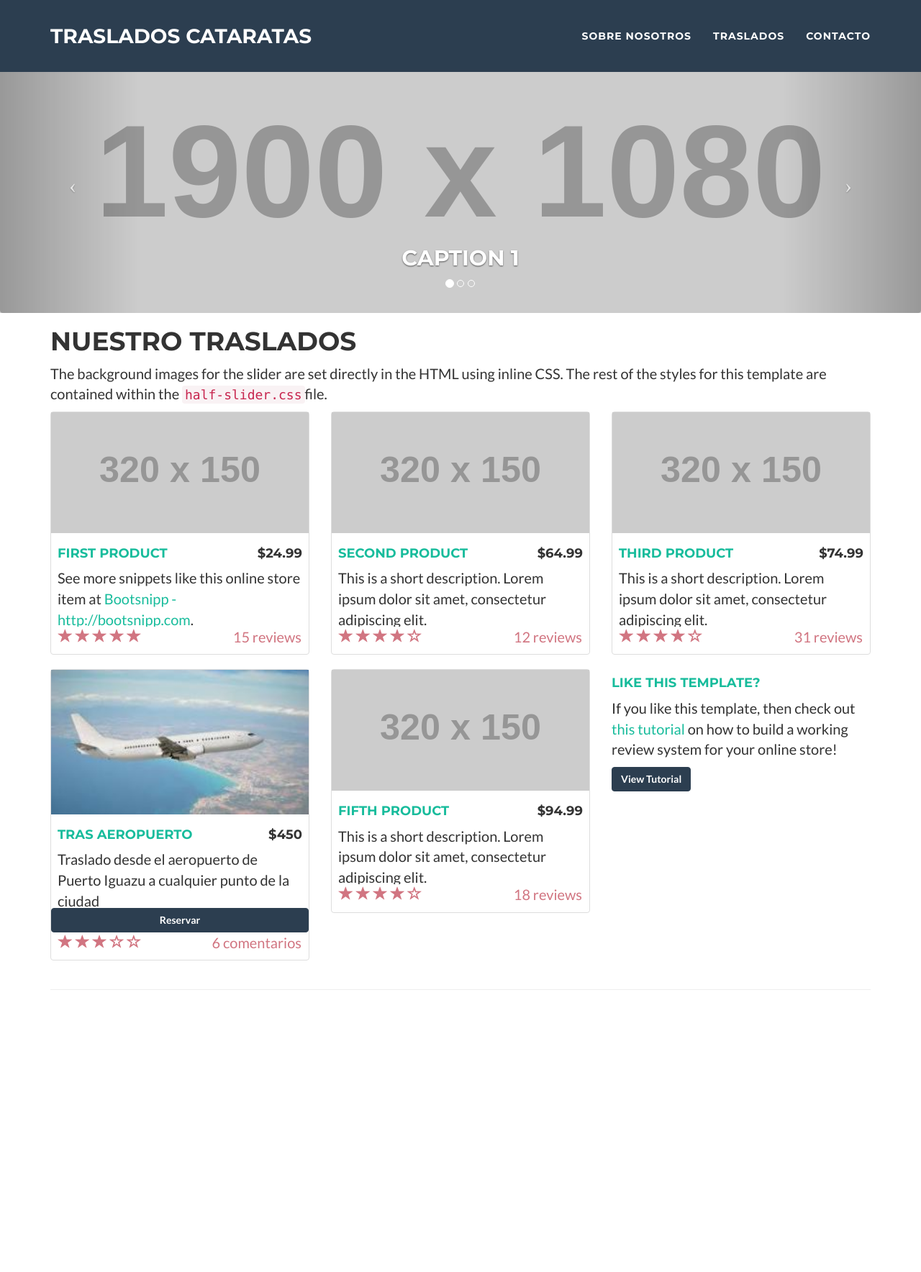
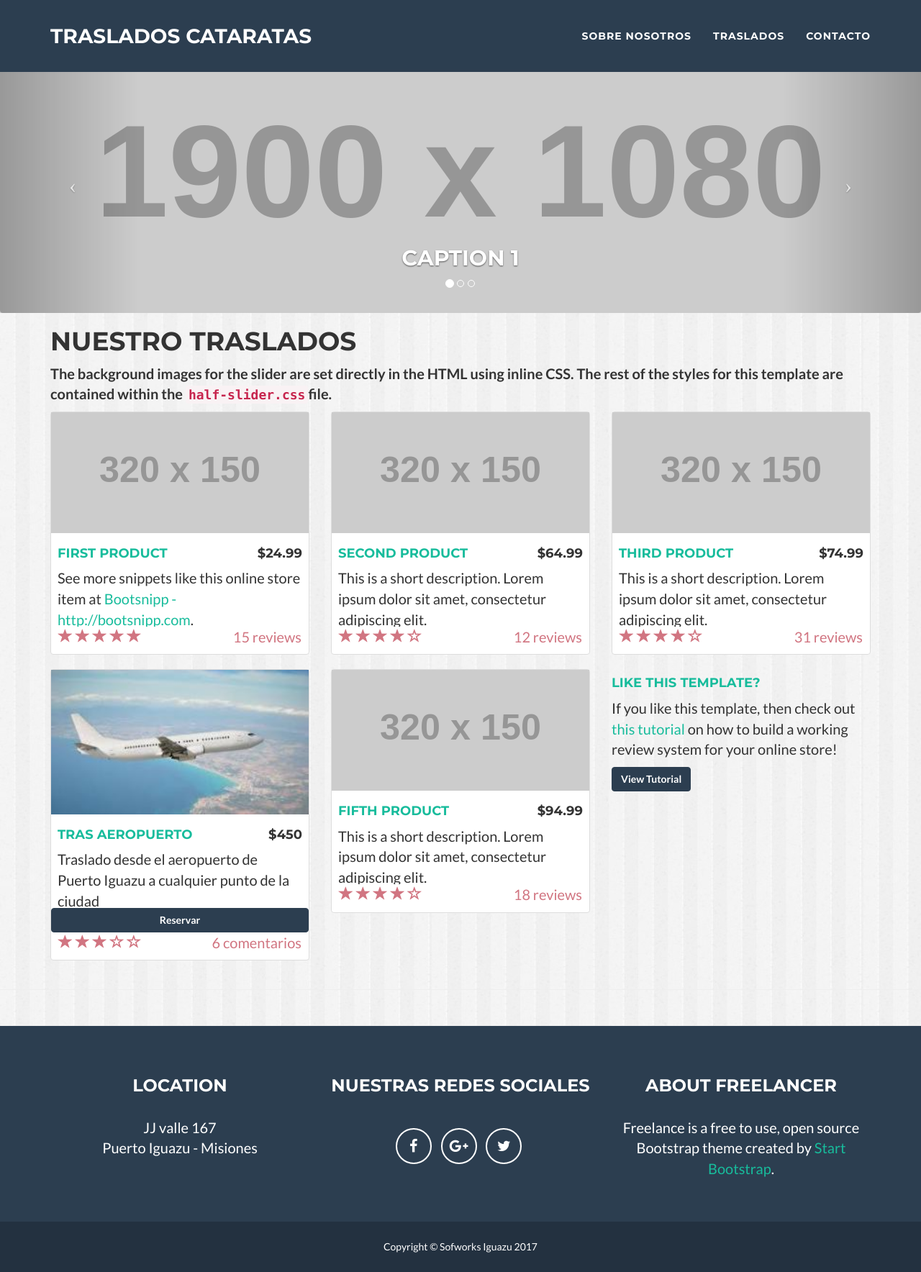
Before and after one commit to facundokpo04/traslados, a CodeIgniter app: page /database/ in a window 1280 px wide. Shown: the whole page at 72% size. Before the commit the page ends 1376 px from the top, so only its background shows below. Run offline with CodeIgniter, Linux system fonts and the light colour scheme; grey boxes labelled with a size stand in for pictures from a placeholder-image service; some libraries are stand-ins or nearby versions.

```diff
--- a/application/views/home/index.php
+++ b/application/views/home/index.php
@@ -1,7 +1,7 @@
 <div class="row">
     <div class="col-lg-12">
         <h1>Nuestro Traslados</h1>
-        <p>The background images for the slider are set directly in the HTML using inline CSS. The rest of the styles for this template are contained within the <code>half-slider.css</code>file.</p>
+        <p><b>The background images for the slider are set directly in the HTML using inline CSS. The rest of the styles for this template are contained within the <code>half-slider.css</code>file.</b></p>
     </div>
 </div>
 <div class="row">
--- a/application/views/home/prod.php
+++ b/application/views/home/prod.php
@@ -2,7 +2,7 @@
 <div class="row">
    <div class="col-sm-12 col-lg-12 col-md-12">
         <div class="thumbnail">
-            <img class="img-fluid"  src="<?php echo base_url(); ?>assets/images/frente.jpg" alt="">
+            <img class="img-fluid"  src="<?php echo base_url(); ?>assets/images/trasladocataratas2.jpg" alt="">
             <div class="caption-full">
                 <h4 class="pull-right">$450.00</h4>
                 <h4><a href="#">Traslado Al Aeropuerto</a>
--- a/application/views/layout/footer.php
+++ b/application/views/layout/footer.php
@@ -4,20 +4,52 @@
 </div>
 <!-- /.container -->
 
-<div class="container">
 
-    <hr>
+<hr>
 
-    <!-- Footer -->
-    <footer>
-        <div class="row">
-            <div class="col-lg-12">
-                <p>Copyright &copy; Your Website 2014</p>
+<!-- Footer -->
+
+<footer class="text-center">
+        <div class="footer-above">
+            <div class="container">
+                <div class="row">
+                    <div class="footer-col col-md-4">
+                        <h3>Location</h3>
+                        <p>JJ valle 167
+                            <br>Puerto Iguazu - Misiones</p>
+                    </div>
+                    <div class="footer-col col-md-4">
+                        <h3>Nuestras Redes Sociales</h3>
+                        <ul class="list-inline">
+                            <li>
+                                <a href="#" class="btn-social btn-outline"><span class="sr-only">Facebook</span><i class="fa fa-fw fa-facebook"></i></a>
+                            </li>
+                            <li>
+                                <a href="#" class="btn-social btn-outline"><span class="sr-only">Google Plus</span><i class="fa fa-fw fa-google-plus"></i></a>
+                            </li>
+                            <li>
+                                <a href="#" class="btn-social btn-outline"><span class="sr-only">Twitter</span><i class="fa fa-fw fa-twitter"></i></a>
+                            </li>
+                        </ul>
+                    </div>
+                    <div class="footer-col col-md-4">
+                        <h3>About Freelancer</h3>
+                        <p>Freelance is a free to use, open source Bootstrap theme created by <a href="http://startbootstrap.com">Start Bootstrap</a>.</p>
+                    </div>
+                </div>
+            </div>
+        </div>
+        <div class="footer-below">
+            <div class="container">
+                <div class="row">
+                    <div class="col-lg-12">
+                        Copyright &copy; Sofworks Iguazu 2017
+                    </div>
+                </div>
             </div>
         </div>
     </footer>
 
-</div>
 <!-- /.container -->
 
 <!-- jQuery -->
--- a/application/views/layout/header.php
+++ b/application/views/layout/header.php
@@ -35,7 +35,7 @@
 
     </head>
 
-    <body>
+    <body style="background-image: url(assets/images/fondo.jpg);" >
 
 
         <nav id="mainNav" class="navbar navbar-default navbar-fixed-top navbar-custom">
--- a/assets/dist/css/freelancer.css
+++ b/assets/dist/css/freelancer.css
@@ -291,6 +291,7 @@ form .row:first-child .floating-label-form-group {
 }
 footer {
   color: white;
+  background: #22303e;
 }
 footer h3 {
   margin-bottom: 30px;
--- a/assets/dist/css/shop-homepage.css
+++ b/assets/dist/css/shop-homepage.css
@@ -48,7 +48,3 @@ body {
     padding: 9px;
     color: #333;
 }
-
-footer {
-    margin: 50px 0;
-}
--- a/assets/dist/css/shop-item.css
+++ b/assets/dist/css/shop-item.css
@@ -26,7 +26,3 @@ body {
     padding: 9px;
     color: #333;
 }
-
-footer {
-    margin: 50px 0;
-}
```
Also changed, not shown: assets/images/arabe.jpg (deleted), assets/images/fondo.jpg (added), assets/images/frente.JPG (deleted), assets/images/trasladocataratas2.jpg (added).
